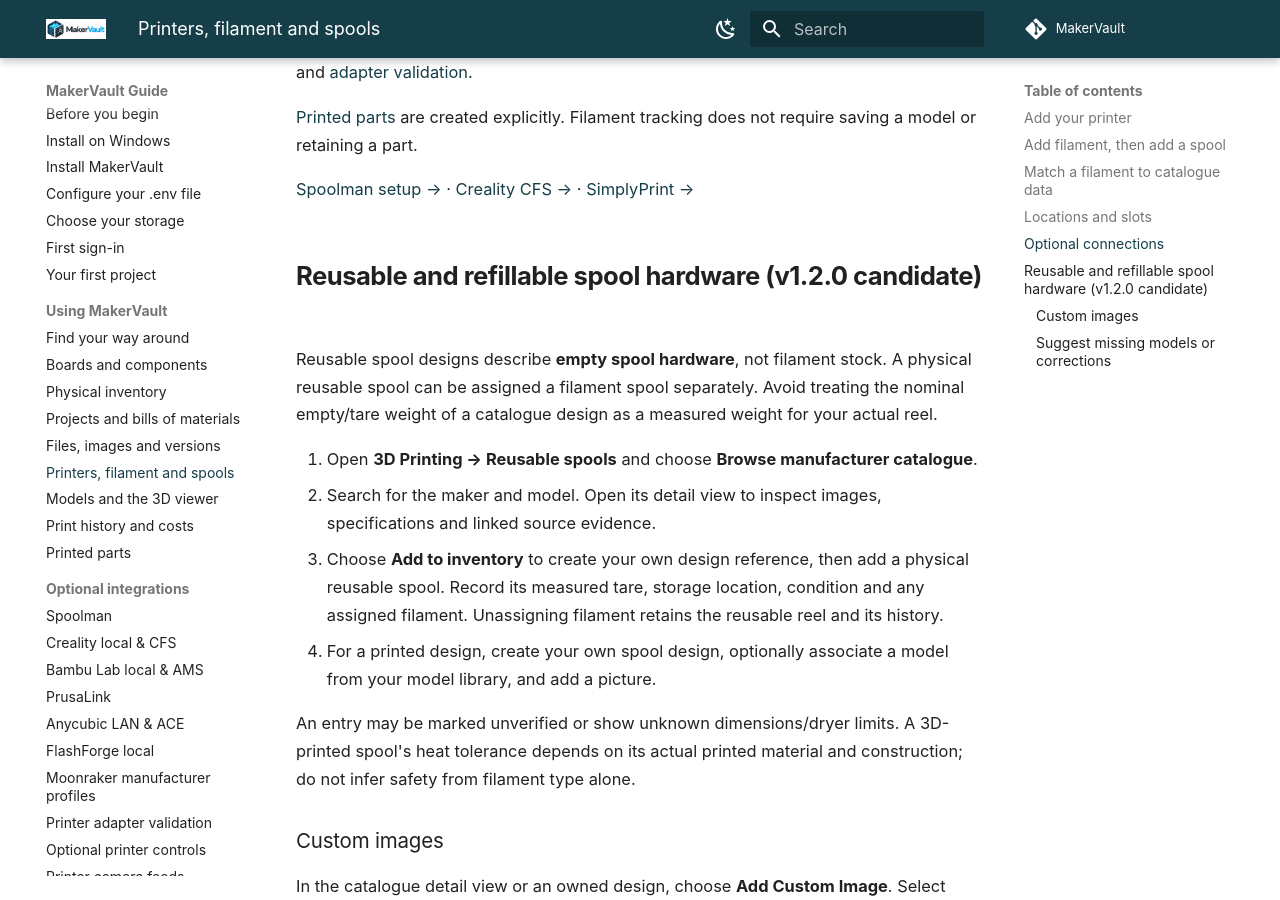
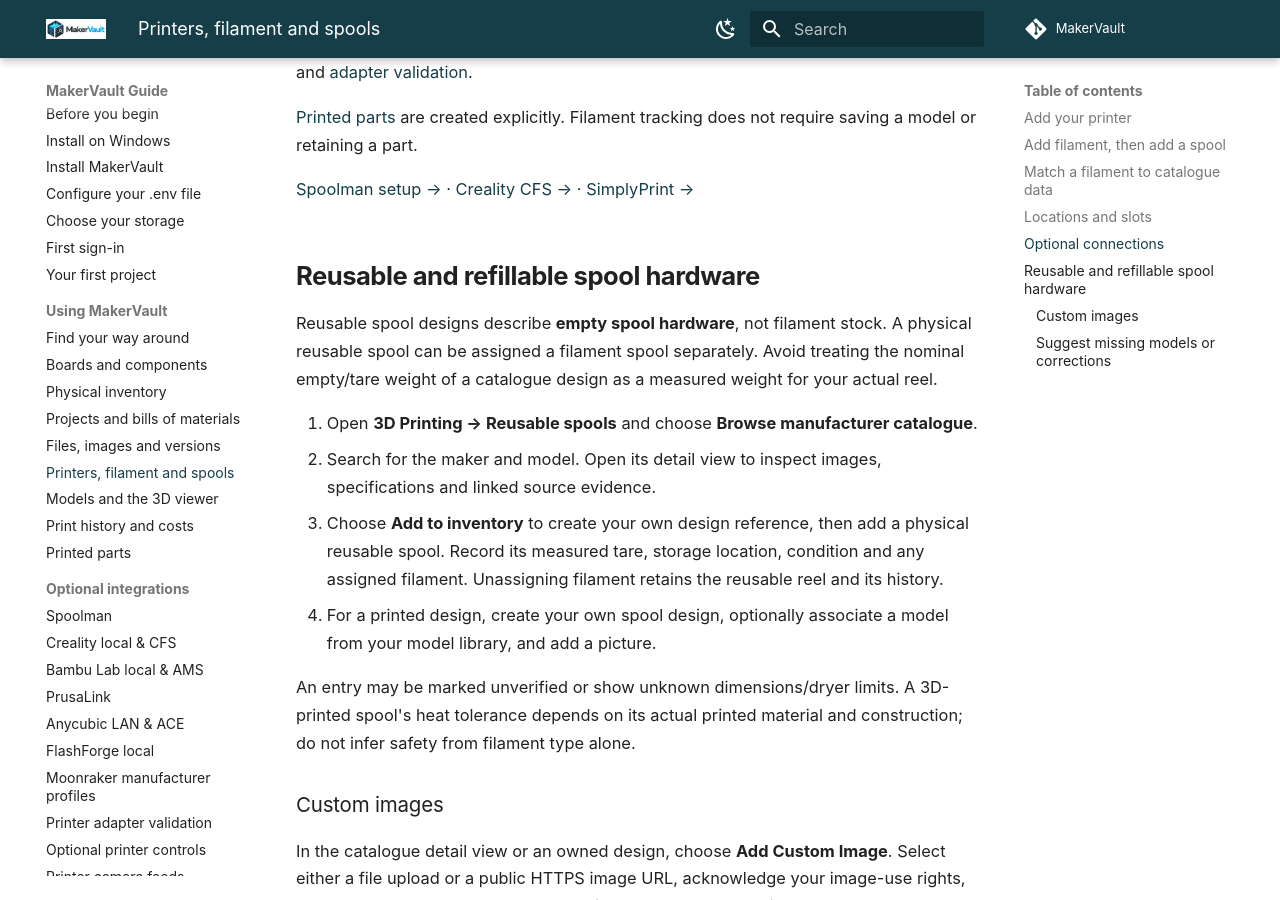
Before and after one commit to gavrd7/MakerVault, an MkDocs documentation site: the page built from docs/guide/using/printing.md, in a window 1280 px wide and 900 px high, scrolled down 3375 px. Built offline with MkDocs 1.6.1 and Material for MkDocs 9.7.7, drawn with Linux system fonts in a browser that asks for light colours; comment, search, counter and statistics services are not loaded.

Commit message:
docs: align v1.2.0 release status and remove obsolete candidate wording

```diff
--- a/docs/guide/using/printing.md
+++ b/docs/guide/using/printing.md
@@ -71,7 +71,7 @@
 [Spoolman setup →](../integrations/spoolman.md) · [Creality CFS →](../integrations/creality.md) · [SimplyPrint →](../integrations/simplyprint.md)
 
 
-## Reusable and refillable spool hardware (v1.2.0 candidate)
+## Reusable and refillable spool hardware
 
 Reusable spool designs describe **empty spool hardware**, not filament stock. A physical reusable spool can be assigned a filament spool separately. Avoid treating the nominal empty/tare weight of a catalogue design as a measured weight for your actual reel.
 
```
